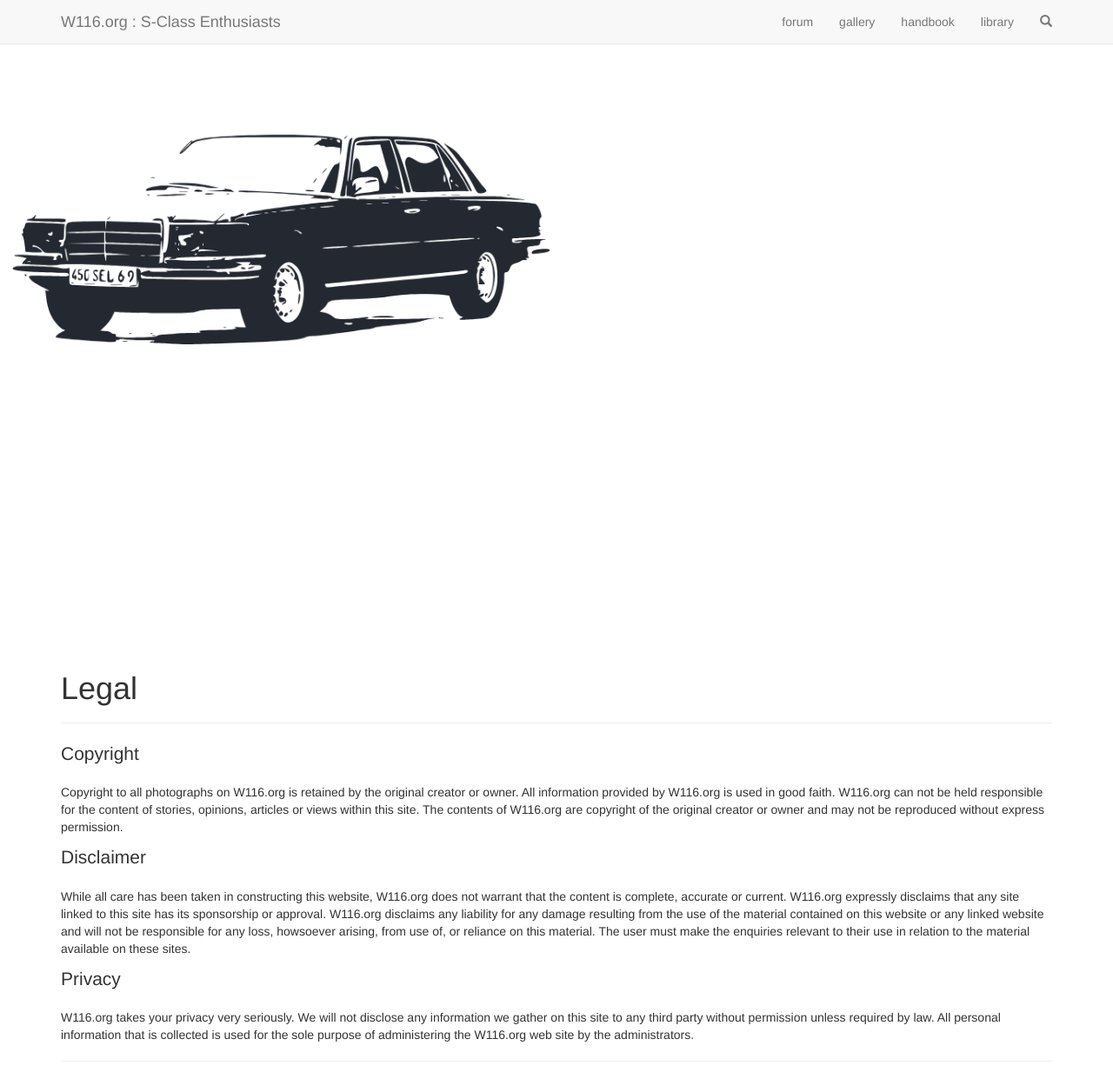
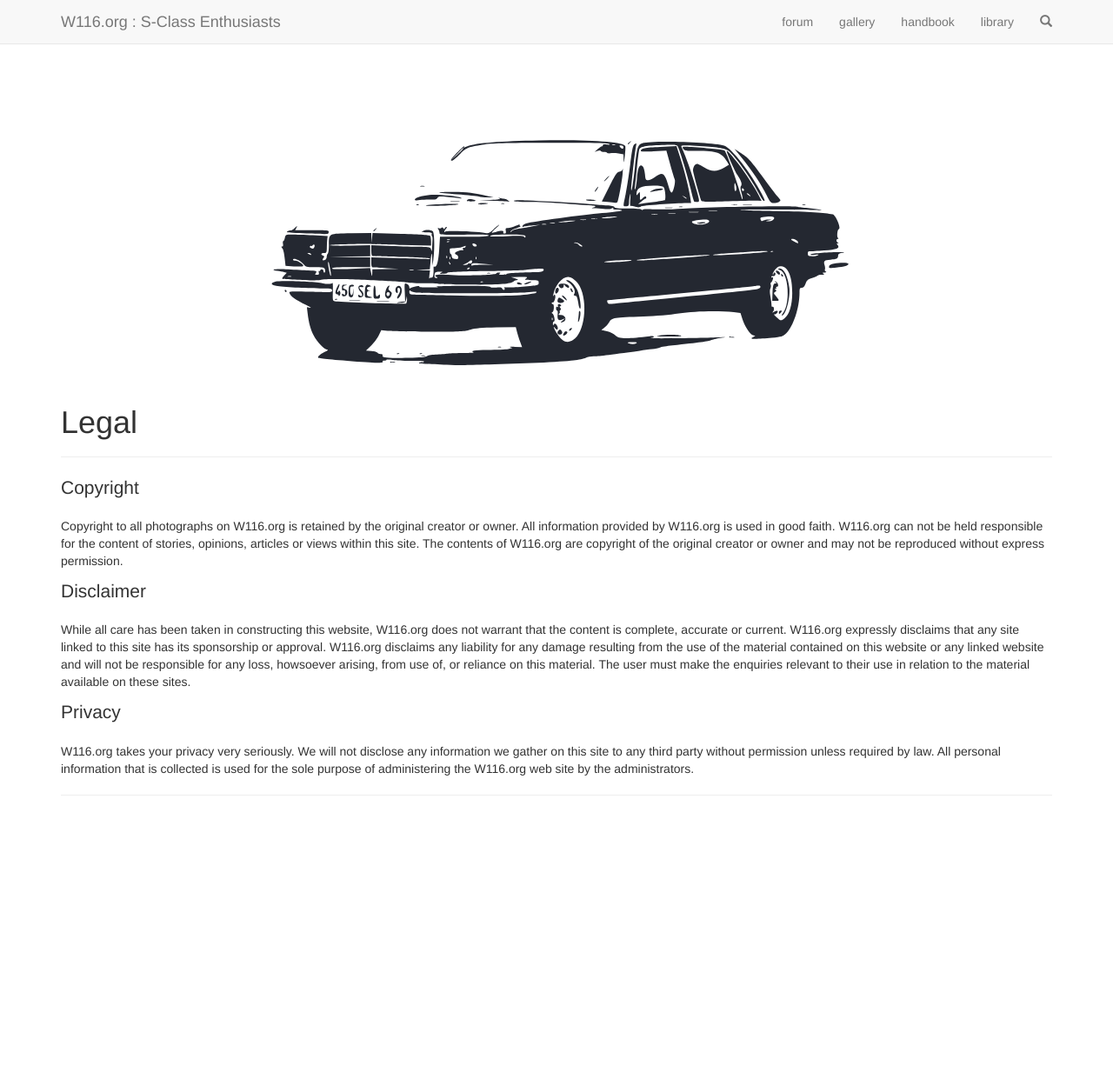
Before and after one commit to W116org/w116org.github.io, a Jekyll site: the page built from legal.html, in a window 1280 px wide. Shown: the whole page at 87% size. Built offline with Jekyll 4.4.1, drawn with Linux system fonts in a browser that asks for light colours; nearby versions of some CDN libraries; comment, search, counter and statistics services are not loaded; after the commit the page ends 935 px from its top, so only the background shows below that.

Commit message:
Update basic.html

```diff
--- a/_layouts/basic.html
+++ b/_layouts/basic.html
@@ -27,7 +27,7 @@
 
 {% include navbar.html %}
 
-<canvas id='w116.canvas' width='1374' height='710' class='center-block img-responsive'></canvas>
+<canvas id='w116.canvas' width='687' height='355' class='center-block img-responsive'></canvas>
 
 {% include header.html %}
 
```
